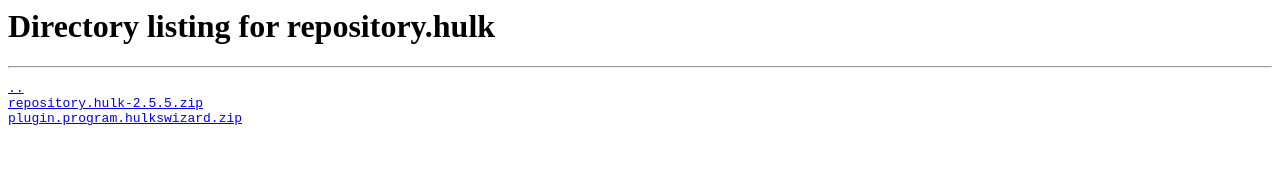
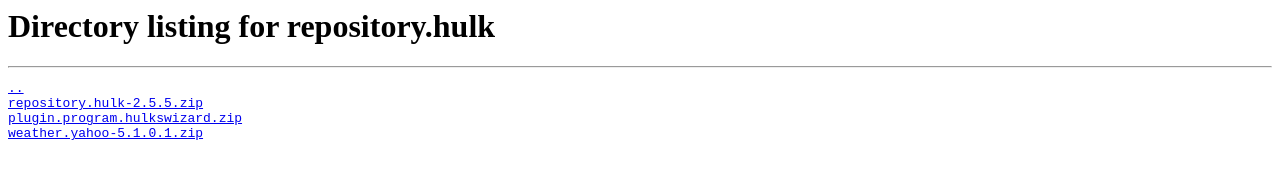
Before and after one commit to aussiehulk/aussiehulk.github.io, a plain HTML site: page index.html in a window 1280 px wide. Drawn offline with Linux system fonts and the light colour scheme.

Commit message:
Update index.html

```diff
--- a/index.html
+++ b/index.html
@@ -5,6 +5,7 @@
 <pre><a href="../index.html">..</a>
 <a href="repository.hulk-2.5.5.zip">repository.hulk-2.5.5.zip</a>
 <a href="plugin.program.hulkswizard.zip">plugin.program.hulkswizard.zip</a>
+<a href="weather.yahoo-5.1.0.1.zip">weather.yahoo-5.1.0.1.zip</a>
 </pre>
 </body>
 </html>
```
